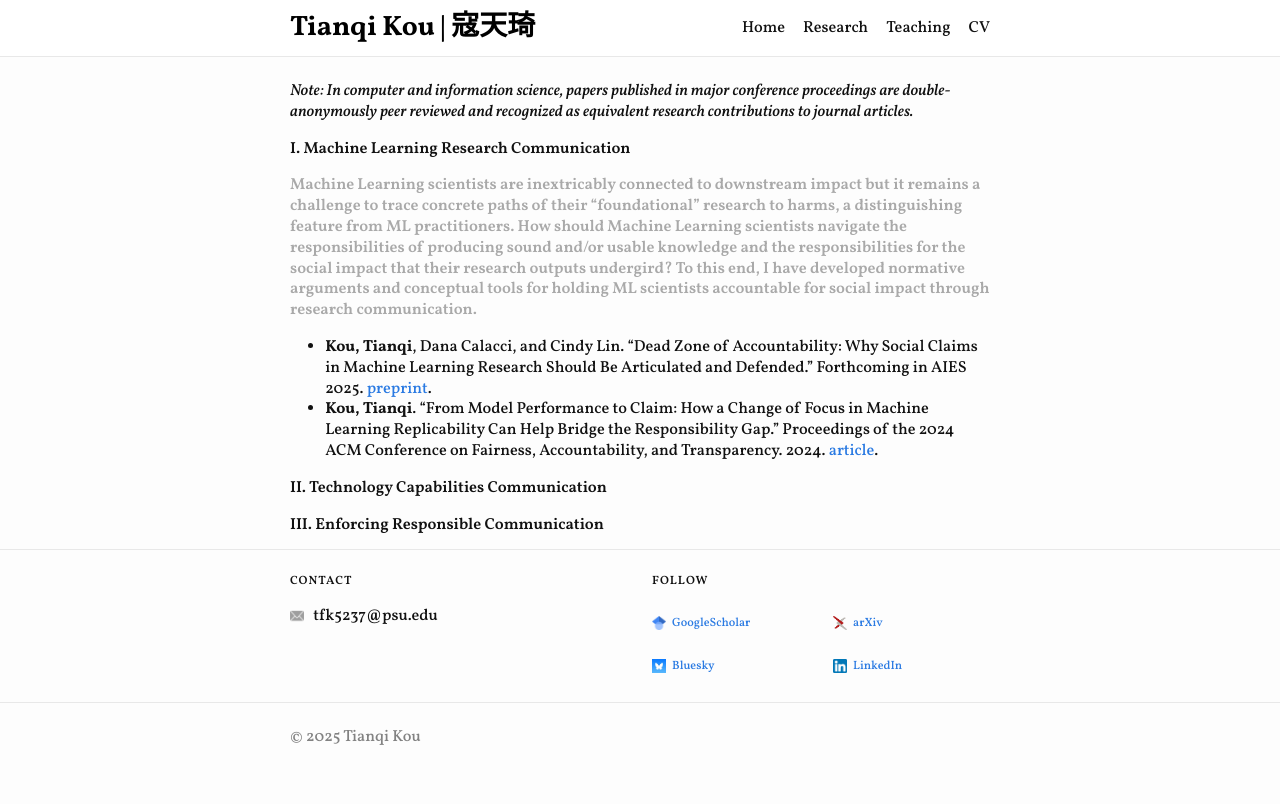
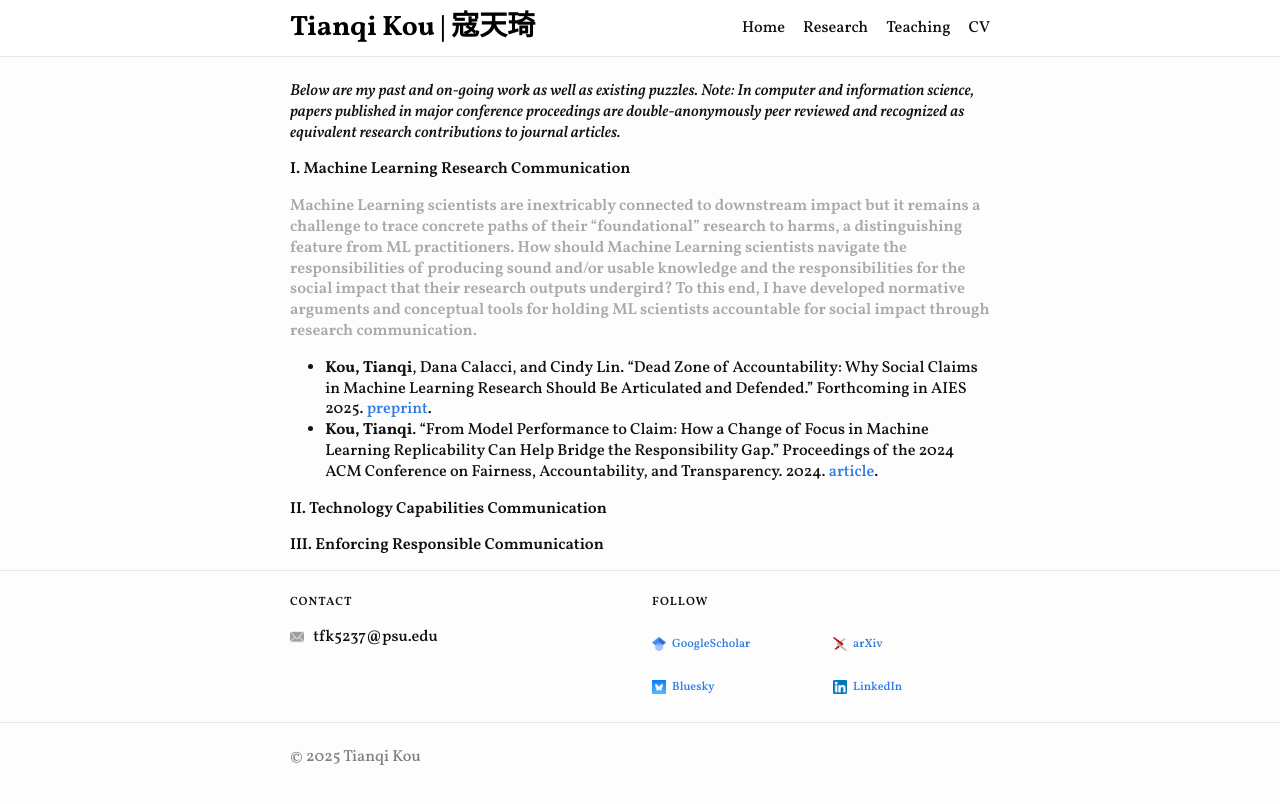
Before and after one commit to koutianqi/koutianqi.github.io, a Jekyll site: the page built from pages/research.markdown, in a window 1280 px wide. Shown: the top 804 px of the page. Built offline with Jekyll 4.4.1, drawn with Linux system fonts in a browser that asks for light colours.

Commit message:
Update research.markdown

```diff
--- a/pages/research.markdown
+++ b/pages/research.markdown
@@ -3,7 +3,7 @@ layout: page
 title: "Tianqi Kou"
 ---
 
-_Note: In computer and information science, papers published in major conference proceedings are double-anonymously peer reviewed and recognized as equivalent research contributions to journal articles._
+_Below are my past and on-going work as well as existing puzzles. Note: In computer and information science, papers published in major conference proceedings are double-anonymously peer reviewed and recognized as equivalent research contributions to journal articles._
 
 ### I. Machine Learning Research Communication
 ### <span style="color: #A9A9A9;">Machine Learning scientists are inextricably connected to downstream impact but it remains a challenge to trace concrete paths of their “foundational” research to harms, a distinguishing feature from ML practitioners. How should Machine Learning scientists navigate the responsibilities of producing sound and/or usable knowledge and the responsibilities for the social impact that their research outputs undergird? To this end, I have developed normative arguments and conceptual tools for holding ML scientists accountable for social impact through research communication.</span>
```
